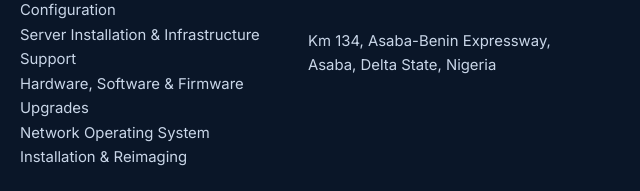
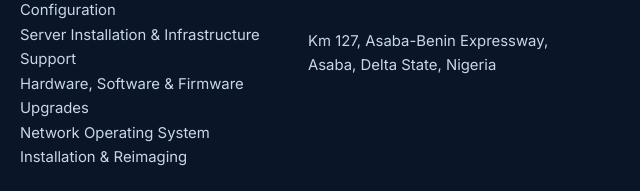
Before and after one commit to Monemax94/chuks_tech, a plain HTML site: page contact.html in a window 1280 px wide. Shown: the part 1599-1790 px from the top of the page, 640-1280 px from the left. Drawn offline with Linux system fonts and the light colour scheme.

Commit message:
Updated Address

```diff
--- a/contact.html
+++ b/contact.html
@@ -117,7 +117,7 @@
 <li><a href="tel:+2348032377009">+234 803 237 7009</a></li>
 <li><a href="https://wa.me/2348032377009" rel="noopener">WhatsApp us</a></li>
 <li><a href="mailto:Info@chukstech.com">E-mail: support@chukztechservices.com</a></li></ul>
-<p class="mt-4">Km 134, Asaba-Benin Expressway, Asaba, Delta State, Nigeria</p></div>
+<p class="mt-4">Km 127, Asaba-Benin Expressway, Asaba, Delta State, Nigeria</p></div>
 </div>
 <div class="footer-bottom">
 <p>Cisco, HP and Dell are trademarks of their respective owners. Mentioned to describe equipment we work with.</p>
```
